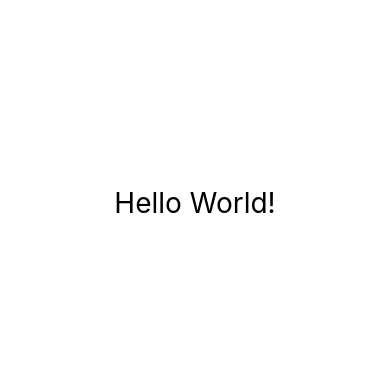
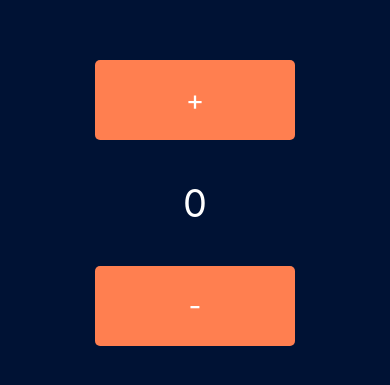
Before and after one commit to Eddie-CooRo/School, a React Native app: screen / in a window 390 px wide. Shown: the part 219-604 px from the top of the page. Built offline with nearby package versions, Linux system fonts and the light colour scheme.

Commit message:
Add new example (messy)
https://daveceddia.com/how-does-redux-work/

```diff
--- a/src/App.js
+++ b/src/App.js
@@ -1,10 +1,12 @@
 import React from 'react';
-import { View, Text } from 'react-native';
+import { Provider } from 'react-redux';
+import Store from './Store';
+import Counter from './Components/Counter';
 
 const App = () => (
-  <View style={{ flex: 1, justifyContent: 'center', alignItems: 'center' }}>
-    <Text style={{ fontSize: 28 }}>Hello World!</Text>
-  </View>
+  <Provider store={Store}>
+    <Counter />
+  </Provider>
 );
 
 export default App;
--- /dev/null
+++ b/src/Components/Counter.js
@@ -0,0 +1,64 @@
+import React from 'react';
+import { View, Text, StatusBar, TouchableOpacity } from 'react-native';
+import { connect } from 'react-redux';
+
+const Counter = props => {
+  const { dispatch, count } = props;
+
+  return (
+    <View
+      style={{
+        flex: 1,
+        justifyContent: 'center',
+        alignItems: 'center',
+        backgroundColor: '#001234'
+      }}
+    >
+      {/* Status Bar */}
+      <StatusBar hidden animated />
+
+      {/* Increment Button */}
+      <TouchableOpacity
+        style={{
+          width: 200,
+          height: 80,
+          justifyContent: 'center',
+          alignItems: 'center',
+          backgroundColor: 'coral',
+          borderRadius: 5
+        }}
+        onPress={() => dispatch({ type: 'INCREMENT' })}
+      >
+        <Text style={{ fontSize: 28, color: 'white' }}>+</Text>
+      </TouchableOpacity>
+
+      {/* Count */}
+      <View style={{ marginVertical: 40 }}>
+        <Text style={{ fontSize: 38, color: 'white' }}>{count}</Text>
+      </View>
+
+      {/* Increment Button */}
+      <TouchableOpacity
+        style={{
+          width: 200,
+          height: 80,
+          justifyContent: 'center',
+          alignItems: 'center',
+          backgroundColor: 'coral',
+          borderRadius: 5
+        }}
+        onPress={() => dispatch({ type: 'DECREMENT' })}
+      >
+        <Text style={{ fontSize: 28, color: 'white' }}>-</Text>
+      </TouchableOpacity>
+    </View>
+  );
+};
+
+const mapStateToProps = state => {
+  return {
+    count: state.count
+  };
+};
+
+export default connect(mapStateToProps)(Counter);
--- /dev/null
+++ b/src/Store.js
@@ -0,0 +1,26 @@
+import { createStore } from 'redux';
+
+const initialState = {
+  count: 0
+};
+
+const reducer = (state = initialState, action) => {
+  switch (action.type) {
+    case 'INCREMENT':
+      return {
+        count: state.count + 1
+      };
+
+    case 'DECREMENT':
+      return {
+        count: state.count - 1
+      };
+
+    default:
+      return state;
+  }
+};
+
+const Store = createStore(reducer);
+
+export default Store;
```
